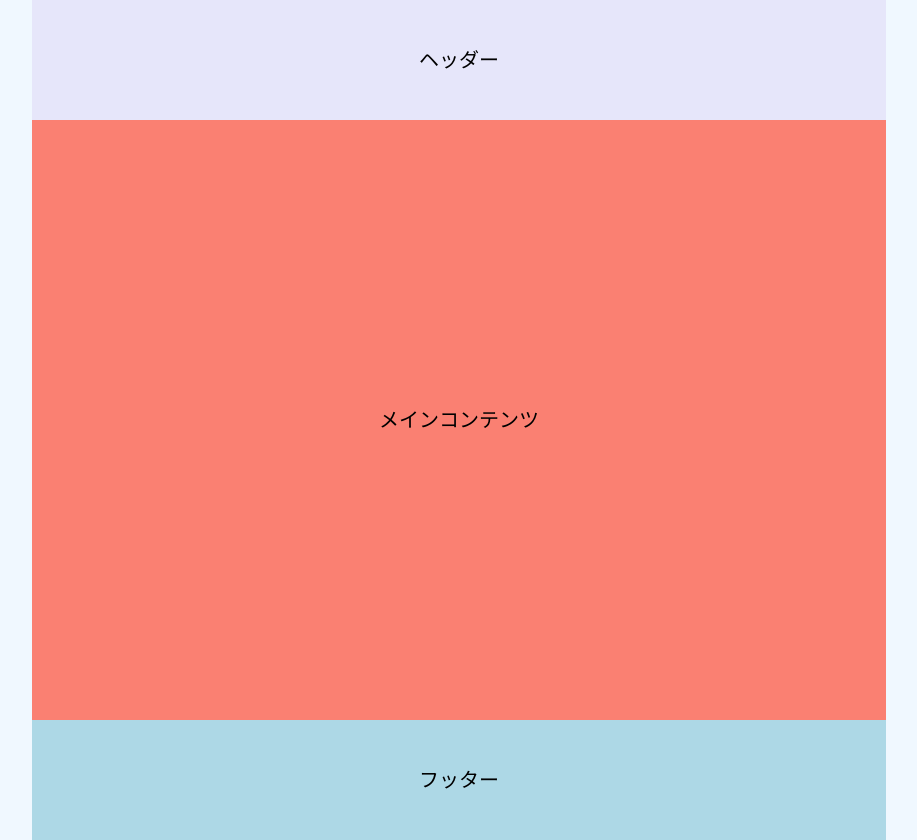
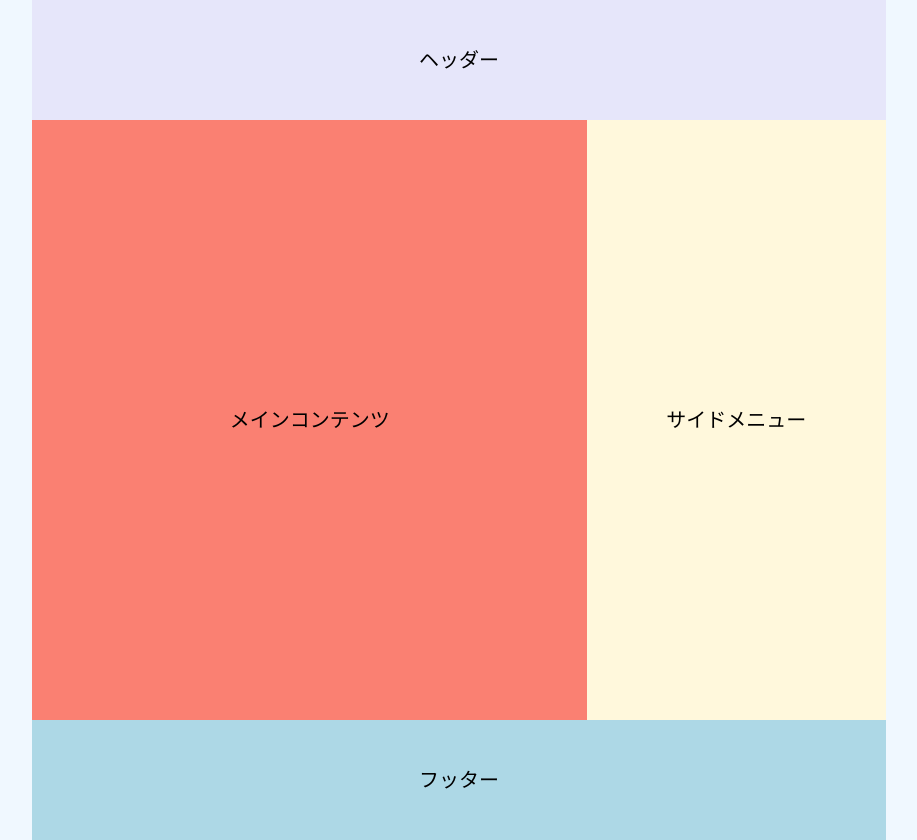
Before and after one commit to yutokuriiwa/codelab_front_basic_answer, a plain HTML site: page html/layout/2column/index.html in a window 1280 px wide. Shown: the whole page, without its empty margins (181-1098 px from the left). Drawn offline with nearby package versions, Linux system fonts and the light colour scheme.

Commit message:
【再送】レイアウト演習 2カラムの解答を追加

```diff
--- /dev/null
+++ b/html/layout/2column/css/style.css
@@ -0,0 +1,43 @@
+@charset "UTF-8";
+html {
+  font-size: 62.5%;
+}
+body {
+  background: #f0f8ff;
+}
+* {
+  box-sizing: border-box;
+}
+.wrap {
+  max-width: calc(1280/1920*100%);
+  margin: 0 auto;
+  font-size: 2rem;
+  text-align: center;
+}
+.header {
+  background: #e6e6fa;
+  padding: 5rem 0;
+}
+.main {
+  height: 600px;
+  display: flex;
+  justify-content: space-between;
+}
+.side {
+  background: #fff8dc;
+  width: 35%;
+  display: flex;
+  align-items: center;
+  justify-content: center;
+}
+.main-content {
+  background: #fa8072;
+  width: 65%;
+  display: flex;
+  align-items: center;
+  justify-content: center;
+}
+.footer {
+  background: #add8e6;
+  padding: 5rem 0;
+}
--- a/html/layout/2column/index.html
+++ b/html/layout/2column/index.html
@@ -2,16 +2,20 @@
 <html lang="ja">
 <head>
   <meta charset="utf-8">
-  <title>1カラム</title>
+  <title>2カラム</title>
   <meta name="viewport" content="width=device-width,initial-scale=1.0">
-  <!-- リセットCSS -->
+  <meta http-equiv="X-UA-Compatible" content="ie=edge">
+    <!-- リセットCSS -->
   <link rel="stylesheet" href="https://cdnjs.cloudflare.com/ajax/libs/meyer-reset/2.0/reset.min.css">
-  <link rel="stylesheet" href="style.css">
+  <link rel="stylesheet" href="./css/style.css">
 </head>
 <body>
   <div class="wrap">
     <header class="header">ヘッダー</header>
-    <main class="main">メインコンテンツ</main>
+    <main class="main">
+      <div class="main-content">メインコンテンツ</div>
+      <aside class="side">サイドメニュー</aside>
+    </main>
     <footer class="footer">フッター</footer>
   </div>
 </body>
--- a/html/layout/2column/style.css
+++ /dev/null
@@ -1,26 +0,0 @@
-@charset "utf-8";
-body {
-  background: #f0f8ff;
-}
-* {
-  box-sizing: border-box;
-}
-.wrap {
-  max-width: calc(1280/1920*100%);
-  margin: 0 auto;
-  font-size: 20px;
-  text-align: center;
-}
-.header {
-  background: #e6e6fa;
-  padding: 50px 0;
-}
-.main {
-  background: #fa8072;
-  height: 600px;
-  line-height: 600px;
-}
-.footer {
-  background: #add8e6;
-  padding: 50px 0;
-}
```
